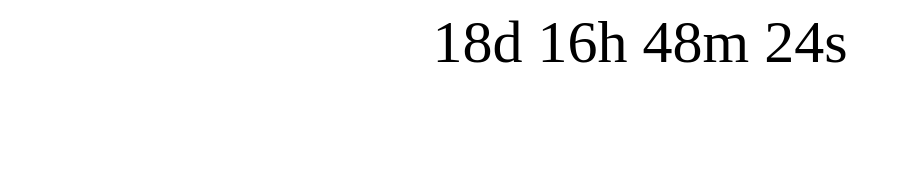
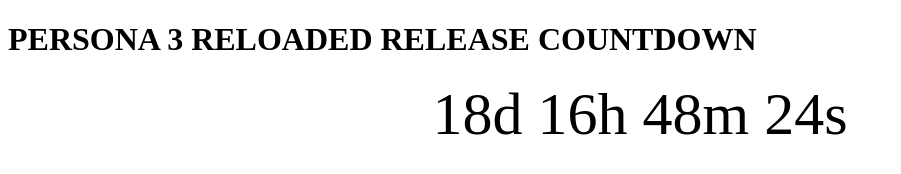
Before and after one commit to Gadu05/Gadu05.github.io, a plain HTML site: page index.html in a window 1280 px wide. Shown: the whole page, without its empty margins (0-901 px from the left). Drawn offline with Linux system fonts and the light colour scheme.

Commit message:
ola rtidop

```diff
--- a/index.html
+++ b/index.html
@@ -11,6 +11,10 @@ p {
 </style>
 </head>
 <body>
+
+  <h1>
+    PERSONA 3 RELOADED RELEASE COUNTDOWN
+  </h1>
 
 <p id="demo"></p>
 
```
